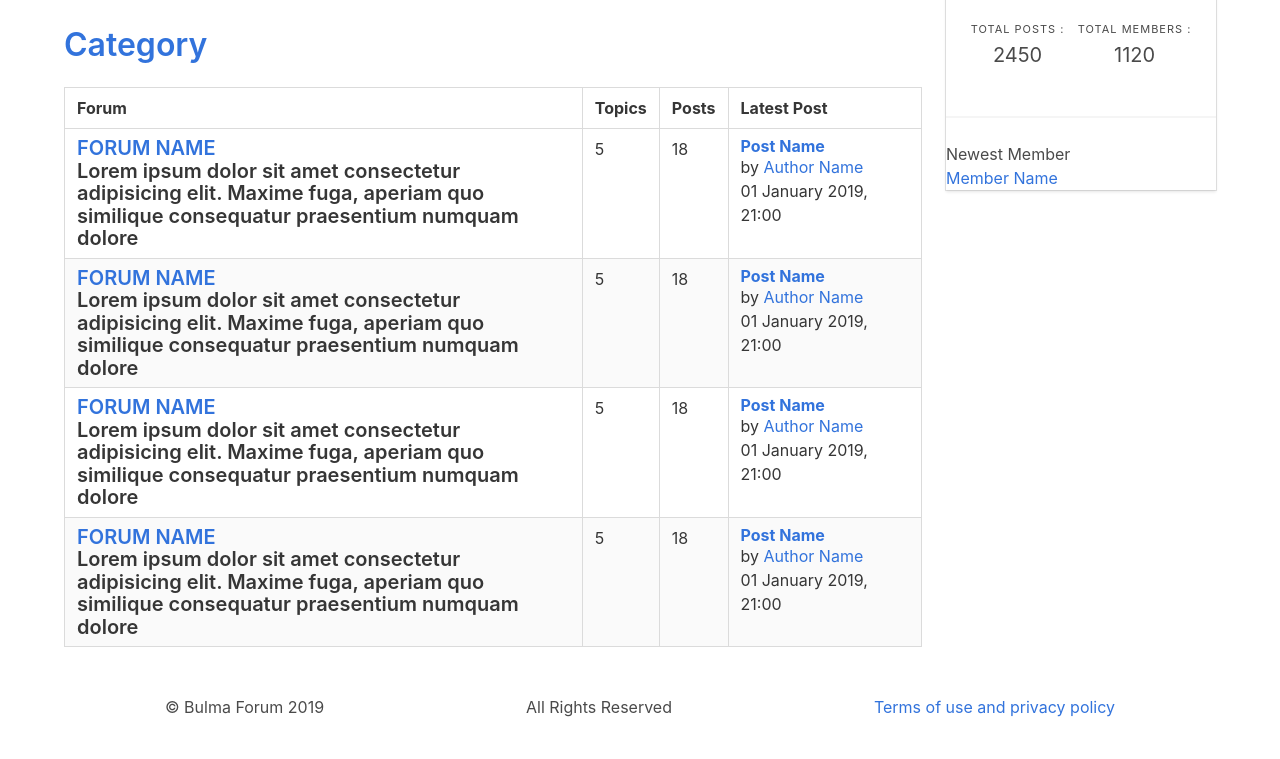
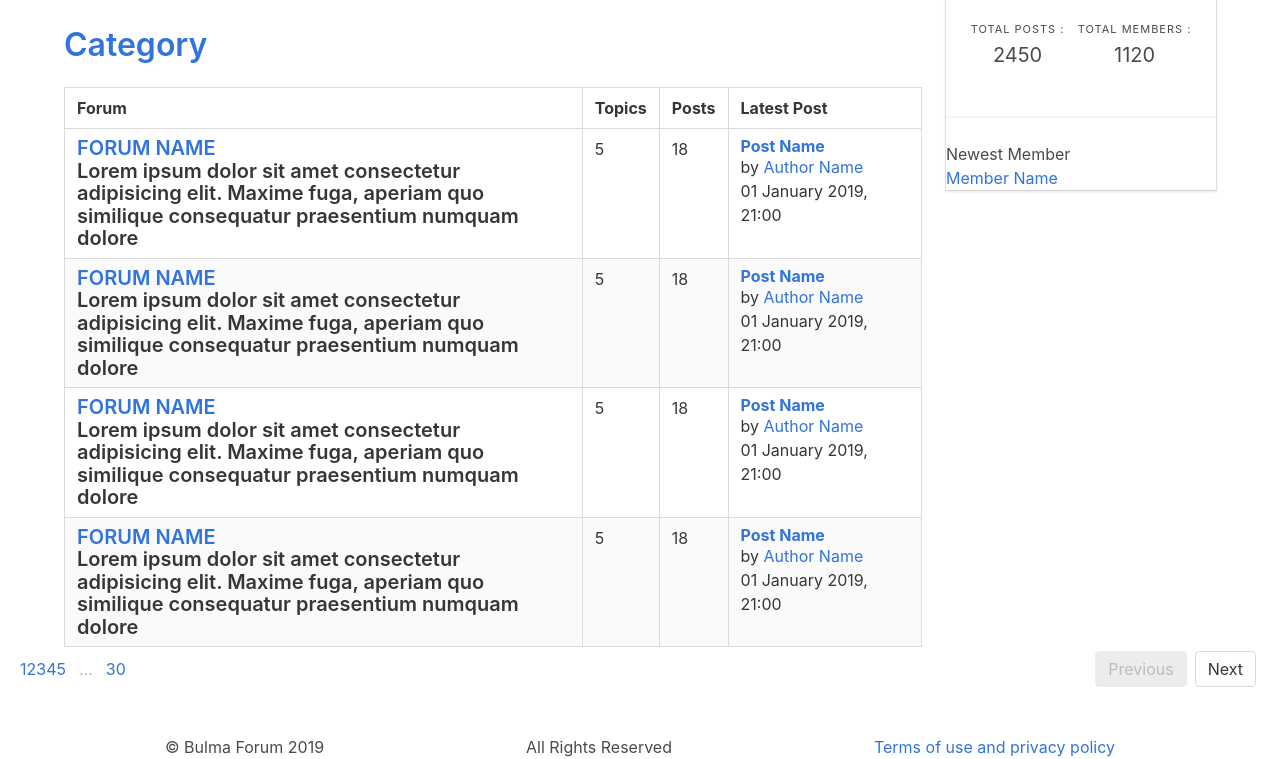
Before and after one commit to marb61a/bulma-forum, a plain HTML site: page post.html in a window 1280 px wide. Shown: the part 680-1439 px from the top of the page. Before the commit the page ends 1399 px from the top, so only its background shows below. Drawn offline with Linux system fonts and the light colour scheme.

Commit message:
updated post.html and topics-overview

```diff
--- a/post.html
+++ b/post.html
@@ -389,6 +389,27 @@
                     </div>
                 </div>
             </div>
+
+
+            <!--Pagination-->
+            <nav class="pagination" role="navigation" aria-label="pagination">
+                <a class="pagination-previous" title="This is the first page" disabled>
+                    Previous
+                </a>
+                <a class="pagination-next">Next</a>
+                <ul class="pagination-list">
+                    <li>
+                        <a pagination-link is-current aria-label="Page 1" aria-current="page">1</a>
+                    </li>
+                    <li><a pagination-link aria-label="Goto page 2">2</a></li>
+                    <li><a pagination-link aria-label="Goto page 3">3</a></li>
+                    <li><a pagination-link aria-label="Goto page 4">4</a></li>
+                    <li><a pagination-link aria-label="Goto page 5">5</a></li>
+                    <li><span class="pagination-ellipsis">&hellip;</span></li>
+                    <li><a pagination-link aria-label="Goto page 30">30</a></li>
+                </ul>
+            </nav>
+
         </section>
 
         <!--Footer-->
```
Also changed, not shown: topics-overview.html (+18 -1 lines).
